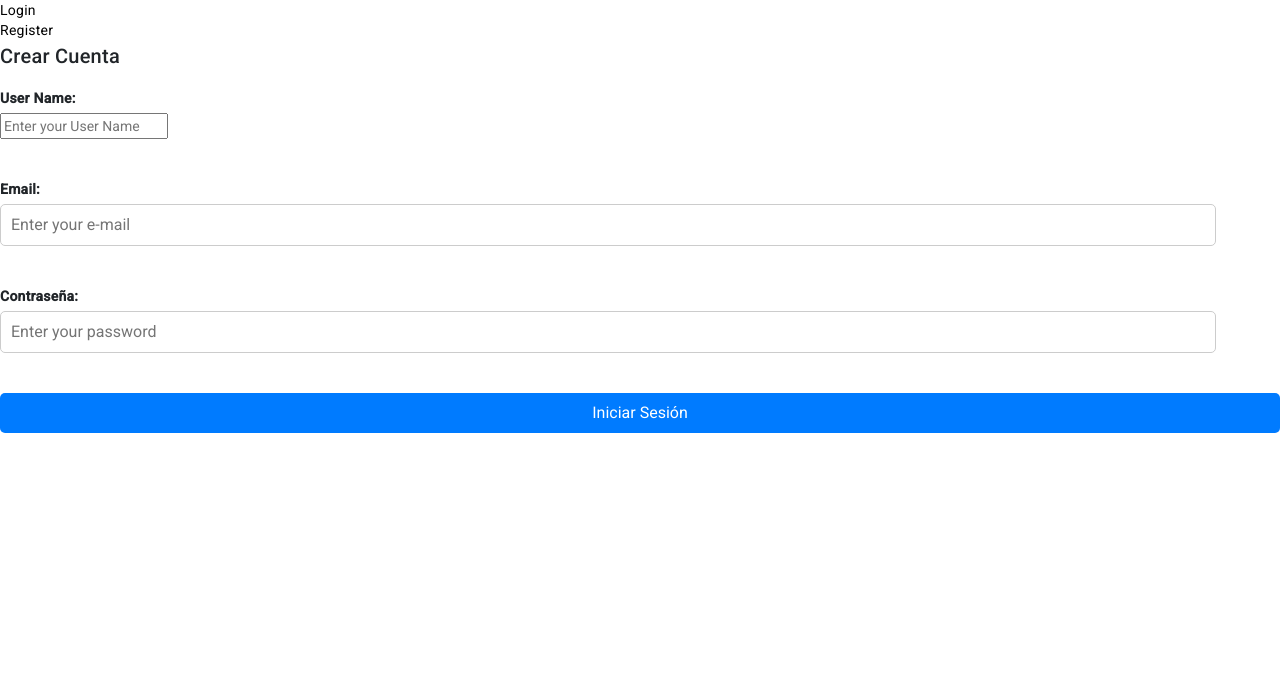
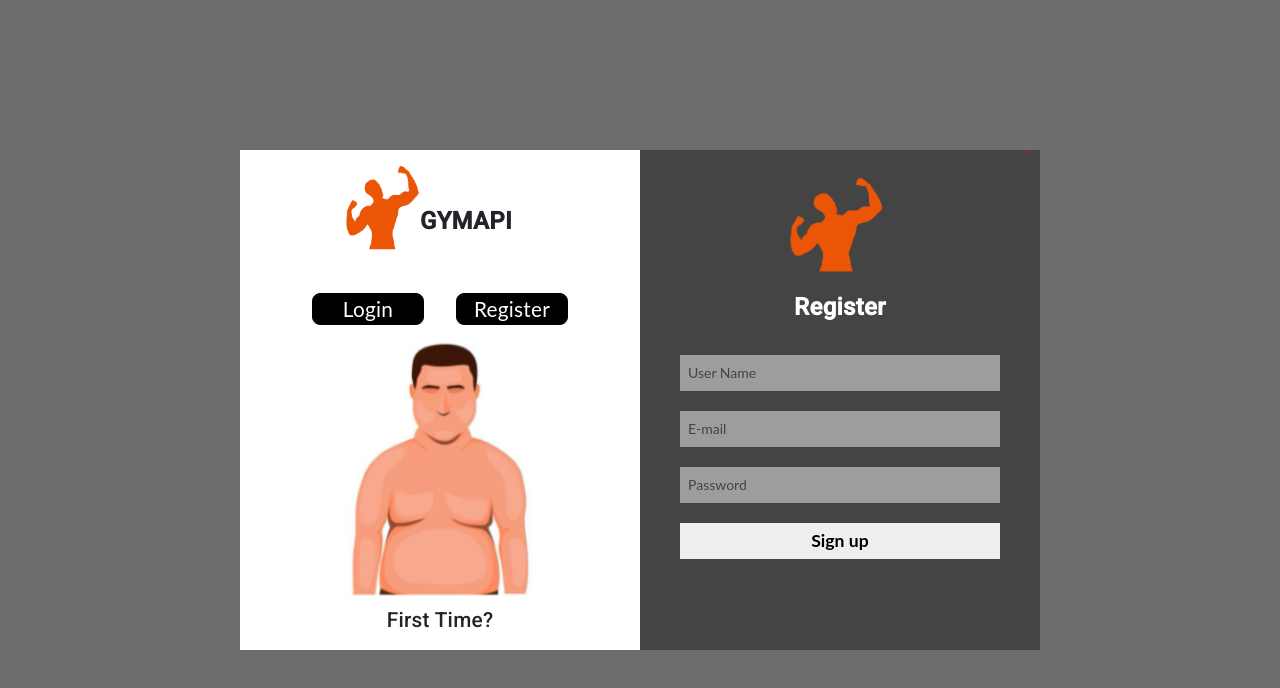
Before and after one commit to bmSgithub/tplab4, an Angular app: page /login in a window 1280 px wide. Both pictures are taken after a click on the link "Register". Shown: the top 688 px of the page. Built offline with nearby package versions, Linux system fonts and the light colour scheme.

Commit message:
commit login
logueo y registro

```diff
--- a/src/app/auth-component/landing/landing.component.css
+++ b/src/app/auth-component/landing/landing.component.css
@@ -24,7 +24,6 @@ display: flex;
 
 .titulito{
 margin-top: 1.5rem;
-
 }
 
 .logo h2{
@@ -266,3 +265,13 @@ main{
 .tarjeta:hover{
   transform: scale(1.2);
 }
+
+.imagenGordiFlaco{
+  display:flex;
+  margin-top: 2rem;
+}
+
+.imagenGordiFlaco img{
+  width: 20%;
+  height: auto;
+}
--- a/src/app/auth-component/login/login.component.css
+++ b/src/app/auth-component/login/login.component.css
@@ -1,67 +1,217 @@
 /* Estilos generales */
-.login-container {
+.bigOne{
   display: flex;
   justify-content: center;
   align-items: center;
-    height: 100vh;
+  background-color: #6D6D6D;
+  box-sizing: inherit;
+  box-sizing: border-box;
+  font-family: 'Lato', sans-serif;
+  margin: 0;
+  padding: 0;
+  width: 100%;
+  height: 100%;
 }
 
-  /* Estilos del cuadro de inicio de sesión */
-  .login-box {
-    background-color: #f4f4f4;
-    border: 1px solid #ddd;
-    border-radius: 5px;
-    padding: 20px;
-    text-align: center;
-    box-shadow: 0 2px 6px rgba(0, 0, 0, 0.1);
-    width: 300px;
+.contenedorTotal{
+   display: flex;
+   justify-content: center;
+   align-items: center;
+
+   flex-wrap: wrap;
 }
 
-  .login-box h2 {
-    font-size: 24px;
-    margin: 0 0 20px;
+@media (max-width: 768px) and (max-height:700px) {
+  .contenedorTotal {
+    margin-top: 25rem;
+    flex-direction: column;
+    align-items: center;
+  }
 }
 
-  /* Estilos del formulario */
-  .form-group {
-    text-align: left;
-    margin: 10px 0;
+
+@media (max-width: 768px) and (max-height:1000px) {
+  .contenedorTotal {
+    margin-top: 10rem;
+    flex-direction: column;
+    align-items: center;
+  }
 }
 
-  label {
-    display: block;
-    font-weight: bold;
-    margin-bottom: 5px;
+
+.loginRegister{
+  display: flex;
+  flex-direction: column;
+  min-width: 300px;
+  width: 400px;
+  height: 500px;
+  background-color: white;
 }
 
-  input[type="email"],
-  input[type="password"] {
-    width: 95%;
-    padding: 10px;
-    border: 1px solid #ccc;
-    border-radius: 5px;
-    font-size: 16px;
+.logo{
+  display: flex;
 }
 
-  button {
-    background-color: #007BFF;
-    color: #fff;
-    border: none;
-    padding: 10px 20px;
-    font-size: 16px;
-    border-radius: 5px;
-    cursor: pointer;
-    transition: background-color 0.3s;
-    width: 100%;
-    margin-top: 10px;
+.logo h2{
+  margin-top: 60%;
+  font-weight: bold;
+  font-size: 1.5rem;
 }
 
-  button:hover {
-    background-color: #0056b3;
+.logo img{
+  width: 20%;
+  height: auto;
+  margin-top: 4%;
+  margin-left: 25%;
 }
 
-  .interactive {
+
+.inputs{
+  display: flex;
+  min-width: 300px;
+  width: 400px;
+  height: 500px;
+  background-color: #444444;
+}
+
+.cambioInput{
+
+  display: flex;
+  justify-content: center;
+  flex-direction: row;
+
+  gap: 2rem;
+  margin-top: 10%;
+}
+
+.cambioInput a{
+
+  text-decoration: none;
+  padding: 0.3rem;
+  color: white;
+  background-color: black;
+  width: 7rem;
+  text-align: center;
+  font-size: 1.3rem;
   cursor: pointer;
+  transition: 0.3s;
+  border: 1px solid black;
+  border-radius: 0.5rem;
+}
+.cambioInput a:hover{
+  transform: scale(1.2);
   color: black;
-    text-decoration: none;
+  background-color: white;
 }
+
+.imagenGordiFlaco{
+
+  display: flex;
+  align-items:  center;
+  margin-top: 1rem;
+  flex-direction:column ;
+}
+.imagenGordiFlaco img{
+  width: 12rem;
+  height: 10;
+}
+
+.imagenGordiFlaco h2{
+  font-size: 1.3rem;
+  margin-top: 0.5rem;
+}
+
+
+.inputs{
+
+  display: flex;
+  flex-direction: column;
+}
+
+#imagencita2{
+  width: 60%;
+  height: auto;
+  margin-left: 37%;
+}
+
+.inputs h2{
+  font-size: 1.5rem;
+  font-weight: bold;
+  margin-top: 1rem;
+}
+
+.tituloInput{
+
+  display: flex;
+  justify-content: center;
+  color: white;
+}
+
+.formulario{
+  display: flex;
+  margin-top: 1rem;
+  flex-direction: column;
+  gap: 1rem;
+  align-items: center;
+}
+.formulario input{
+  width: 20rem;
+  background-color: #e8e8e98b;
+  border: none;
+  padding: 0.5rem;
+  transition: 0.2s;
+}
+
+.formulario input:focus{
+  transform: scale(1.1);
+}
+
+::placeholder{
+  color: #444444;
+}
+
+.botoncito{
+
+  border: none;
+  width: 20rem;
+  padding: 0.5rem;
+  font-size: 1.1rem;
+  font-weight: bold;
+  transition: 0.4s;
+}
+
+.botoncito:hover{
+  transform: scale(1.1);
+  background-color: black;
+  color: white;
+}
+
+.formulario2{
+  display: flex;
+  margin-top: 1rem;
+  flex-direction: column;
+
+  align-items: center;
+}
+.formulario2 input{
+  width: 20rem;
+  background-color: #e8e8e98b;
+  border: none;
+  padding: 0.5rem;
+  transition: 0.2s;
+}
+
+.formulario2 input:focus{
+  transform: scale(1.1);
+}
+
+::placeholder{
+  color: #444444;
+}
+
+span{
+  margin-top: 1rem;
+  font-size: 0.8rem;
+
+  color: red
+}
--- a/src/app/auth-component/login/login.component.html
+++ b/src/app/auth-component/login/login.component.html
@@ -1,108 +1,209 @@
-<div>
+<div class="bigOne">
+  <div class="contenedorTotal">
+    <div class="loginRegister">
+      <div class="logo">
+        <img src="assets/images/landing/icono.png" alt="" />
+        <div class="titulito">
+          <h2>GYMAPI</h2>
+        </div>
+      </div>
+      <div class="cambioInput">
         <a class="interactive" (click)="cambiartoLogin()">Login</a>
-<br>
         <a class="interactive" (click)="cambiartoRegister()">Register</a>
       </div>
+      <div class="imagenGordiFlaco">
+        <img
+          src="assets\images\landing\MUSCULOSO.png"
+          alt=""
+          id="imagencita"
+          class="imagencita"
+        />
+        <h2 id="textito">Welcome Back</h2>
+      </div>
+    </div>
 
-
+    <div class="inputs">
       <div *ngIf="opcion" class="login-container">
+        <div class="imagencitaInput">
+          <img src="assets\images\landing\icono2.png" alt="" id="imagencita2" />
+        </div>
         <div class="login-box">
-      <h2>Iniciar Sesión</h2>
+          <div class="tituloInput">
+            <h2>Login</h2>
+          </div>
           <form (ngSubmit)="checkAuthentication()">
+            <div class="formulario">
               <div class="form-group">
-          <label for="email">Email</label>
-          <input type="email" id="email" name="email" placeholder="Enter your e-mail" [(ngModel)] = "user.email" required>
+                <label for="email"></label>
+                <input
+                  type="email"
+                  id="email"
+                  name="email"
+                  placeholder="E-mail"
+                  [(ngModel)]="user.email"
+                  required
+                />
               </div>
               <div class="form-group">
-          <label for="password">Contraseña</label>
-          <input type="password" id="password" name="password" placeholder="Enter your password" [(ngModel)] = "user.password" required>
+                <label for="password"></label>
+                <input
+                  type="password"
+                  id="password"
+                  name="password"
+                  placeholder="Password"
+                  [(ngModel)]="user.password"
+                  required
+                />
               </div>
-        <button type="submit">Iniciar Sesión</button>
+              <button type="submit" class="botoncito">Login</button>
+            </div>
           </form>
         </div>
       </div>
 
+      <!-- register -->
+      <div class="inputs">
+        <div *ngIf="!opcion" class="register-container">
+          <div class="imagencitaInput">
+            <img
+              src="assets\images\landing\icono2.png"
+              alt=""
+              id="imagencita2"
+            />
+          </div>
+          <div class="register-box">
+            <div class="tituloInput">
+              <h2>Register</h2>
+            </div>
+            <form
+              id="formulario"
+              (ngSubmit)="verUsuario()"
+              [formGroup]="formulario"
+            >
+              <div class="formulario2">
+                <div class="form-group">
+                  <label for="userName"></label>
+                  <input
+                    type="text"
+                    id="userName"
+                    name="userName"
+                    placeholder="User Name"
+                    formControlName="userName"
+                  />
+
+                  <span
+                    class="error"
+                    *ngIf="
+                      formulario.controls['userName'].getError('required') &&
+                      formulario.touched
+                    "
+                  >
+                    <br />
+                    ERROR
+                  </span>
+
+                  <span
+                    class="error"
+                    *ngIf="
+                      formulario.controls['userName'].getError('maxlength')
+                    "
+                  >
+                    <br />
+                    15 characters maximum
+                  </span>
+
+                  <span
+                    class="error"
+                    *ngIf="
+                      formulario.controls['userName'].getError('minlength')
+                    "
+                  >
+                    <br />
+                    3 characters minimum
+                  </span>
+                </div>
+                <br />
+                <div class="form-group">
+                  <label for="email"></label>
+                  <input
+                    type="email"
+                    id="email"
+                    name="email"
+                    placeholder="E-mail"
+                    formControlName="email"
+                  />
+
+                  <span
+                    class="error"
+                    *ngIf="
+                      formulario.controls['email'].getError('required') &&
+                      formulario.touched
+                    "
+                  >
+                    <br />
+                    ERROR
+                  </span>
+
+                  <span
+                    class="error"
+                    *ngIf="formulario.controls['email'].getError('email')"
+                  >
+                    <br />
+                    Invalid email format
+                  </span>
+                </div>
+                <br />
+                <div class="form-group">
+                  <label for="password"></label>
+                  <input
+                    type="password"
+                    id="password"
+                    name="password"
+                    placeholder="Password"
+                    formControlName="password"
+                  />
+
+                  <span
+                    class="error"
+                    *ngIf="
+                      formulario.controls['password'].getError('required') &&
+                      formulario.touched
+                    "
+                  >
+                    <br />
+                    ERROR
+                  </span>
+
+                  <span
+                    class="error"
+                    *ngIf="formulario.controls['password'].getError('pattern')"
+                  >
+                    <br />
+                    Add a symbol, or number for greater security
+                  </span>
+
+                  <span
+                    class="error"
+                    *ngIf="
+                      formulario.controls['password'].getError('minlength')
+                    "
+                  >
+                    <br />
+                    Min caracteres 3
+                  </span>
+                </div>
 
 
-  <!-- register -->
-  <div *ngIf="!opcion" class="register-container">
-    <div class="register-box">
-        <h2>Crear Cuenta</h2>
-        <form id="formulario" (ngSubmit)="verUsuario()" [formGroup]="formulario">
-            <div class="form-group">
-                <label for="userName">User Name:</label>
-                <input type="text" id="userName" name="userName" placeholder="Enter your User Name"
-                    formControlName="userName">
-
-                <span class="error" *ngIf="formulario.controls['userName'].getError('required') && formulario.touched ">
-                    <br>
-                    ERROR
-
+              <span class="error" *ngIf="verificado">
+                El nombre de usuario o email ya existen
               </span>
-
-                <span class="error" *ngIf="formulario.controls['userName'].getError('maxlength') ">
-                    <br>
-                    Max caracteres 15
-
-                </span>
-
-                <span class="error" *ngIf="formulario.controls['userName'].getError('minlength') ">
-                    <br>
-                    Min caracteres 3
-
-                </span>
-
+              <br />
+              <button type="submit" class="botoncito">Sign up</button>
             </div>
-            <br>
-            <div class="form-group">
-                <label for="email">Email:</label>
-                <input type="email" id="email" name="email" placeholder="Enter your e-mail" formControlName="email">
-
-                <span class="error" *ngIf="formulario.controls['email'].getError('required') && formulario.touched ">
-                    <br>
-                    ERROR
-
-                </span>
-
-                <span class="error" *ngIf="formulario.controls['email'].getError('email') ">
-                    <br>
-                    Formato de email invalido
-
-                </span>
-
-            </div>
-            <br>
-            <div class="form-group">
-                <label for="password">Contraseña:</label>
-                <input type="password" id="password" name="password" placeholder="Enter your password" formControlName="password">
-
-                <span class="error" *ngIf="formulario.controls['password'].getError('required') && formulario.touched ">
-                    <br>
-                    ERROR
-
-                </span>
-
-                <span class="error" *ngIf="formulario.controls['password'].getError('pattern')">
-                    <br>
-                    Agregar un simbolo o numero para mayor seguridad
-
-                </span>
-
-                <span class="error" *ngIf="formulario.controls['password'].getError('minlength')">
-                    <br>
-                    Min caracteres 3
-
-                </span>
-
-            </div>
-
-            <span class="error" *ngIf="verificado">
-
-             El nombre de usuario o email ya existen
-
-            </span>
-            <br>
-            <button type="submit">Iniciar Sesión</button>
             </form>
           </div>
         </div>
+      </div>
+    </div>
+  </div>
+</div>
--- a/src/app/auth-component/login/login.component.ts
+++ b/src/app/auth-component/login/login.component.ts
@@ -25,11 +25,27 @@ export class LoginComponent {
   public cambiartoRegister()
   {
     this.opcion = false;
+    const miElemento = document.getElementById('imagencita') as HTMLImageElement;
+    if (miElemento) {
+     miElemento.src ="assets/images/landing/GORDO.png" ;
+   }
+   const texto=document.getElementById("textito");
+   if(texto){
+     texto.innerHTML="First Time?";
+   }
   }
 
   public cambiartoLogin()
   {
      this.opcion = true;
+     const miElemento = document.getElementById('imagencita') as HTMLImageElement;
+     if (miElemento) {
+      miElemento.src ="assets/images/landing/MUSCULOSO.png";
+    }
+    const texto=document.getElementById("textito");
+    if(texto){
+      texto.innerHTML="Welcome Back";
+    }
   }
 
   /* login */
--- a/src/index.html
+++ b/src/index.html
@@ -5,7 +5,7 @@
   <title>TPLAB4</title>
   <base href="/">
   <meta name="viewport" content="width=device-width, initial-scale=1">
-  <script src="https://kit.fontawesome.com/01888e8643.js" crossorigin="anonymous"></script>
+
   <link rel="icon" type="image/x-icon" href="favicon.ico">
   <link href="https://cdn.jsdelivr.net/npm/bootstrap@5.3.2/dist/css/bootstrap.min.css" rel="stylesheet" integrity="sha384-T3c6CoIi6uLrA9TneNEoa7RxnatzjcDSCmG1MXxSR1GAsXEV/Dwwykc2MPK8M2HN" crossorigin="anonymous">
   <link rel="preconnect" href="https://fonts.googleapis.com">
```
Also changed, not shown: src/assets/images/landing/icono2.png (added). Lines whose indentation alone changed are shown as unchanged.
